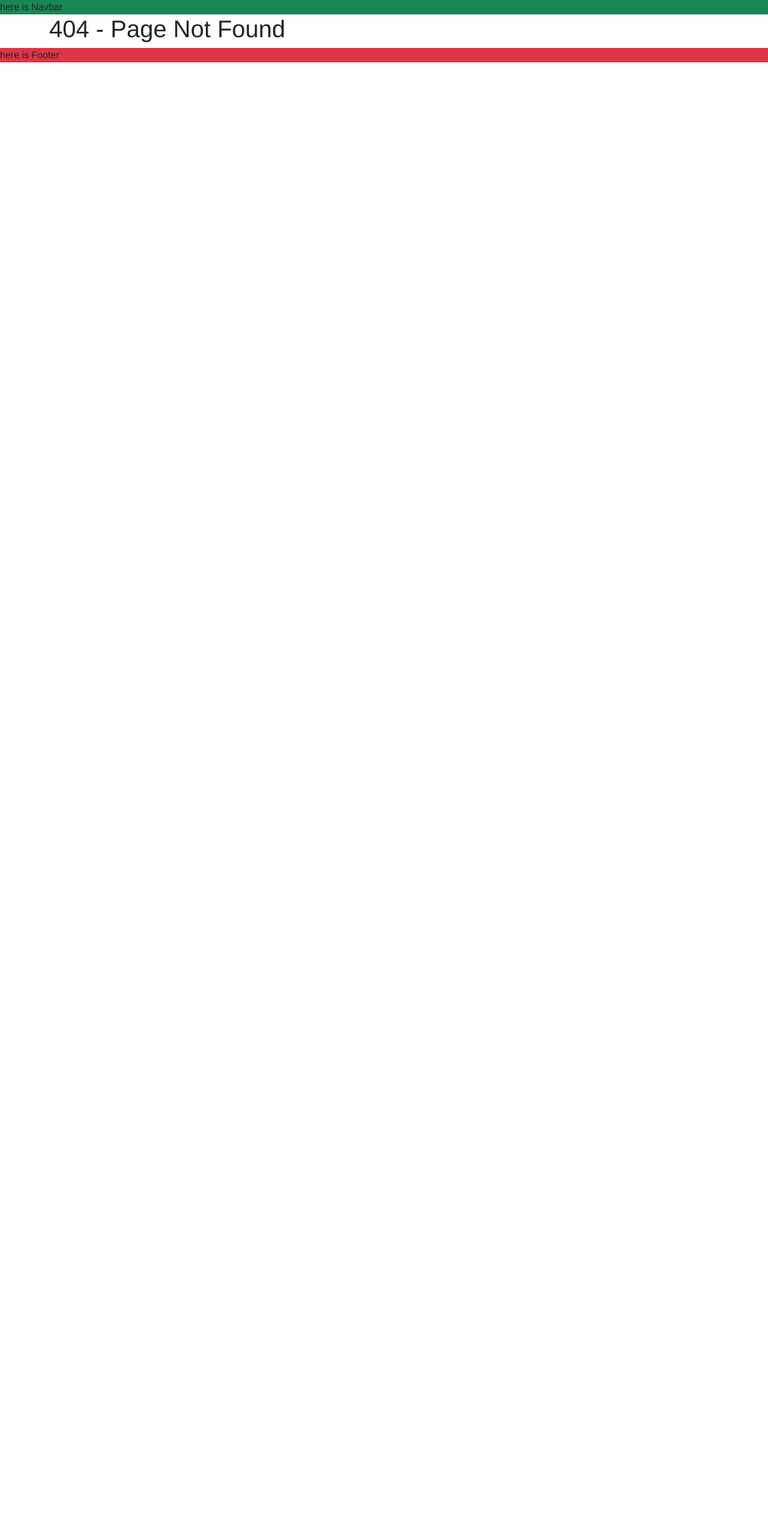
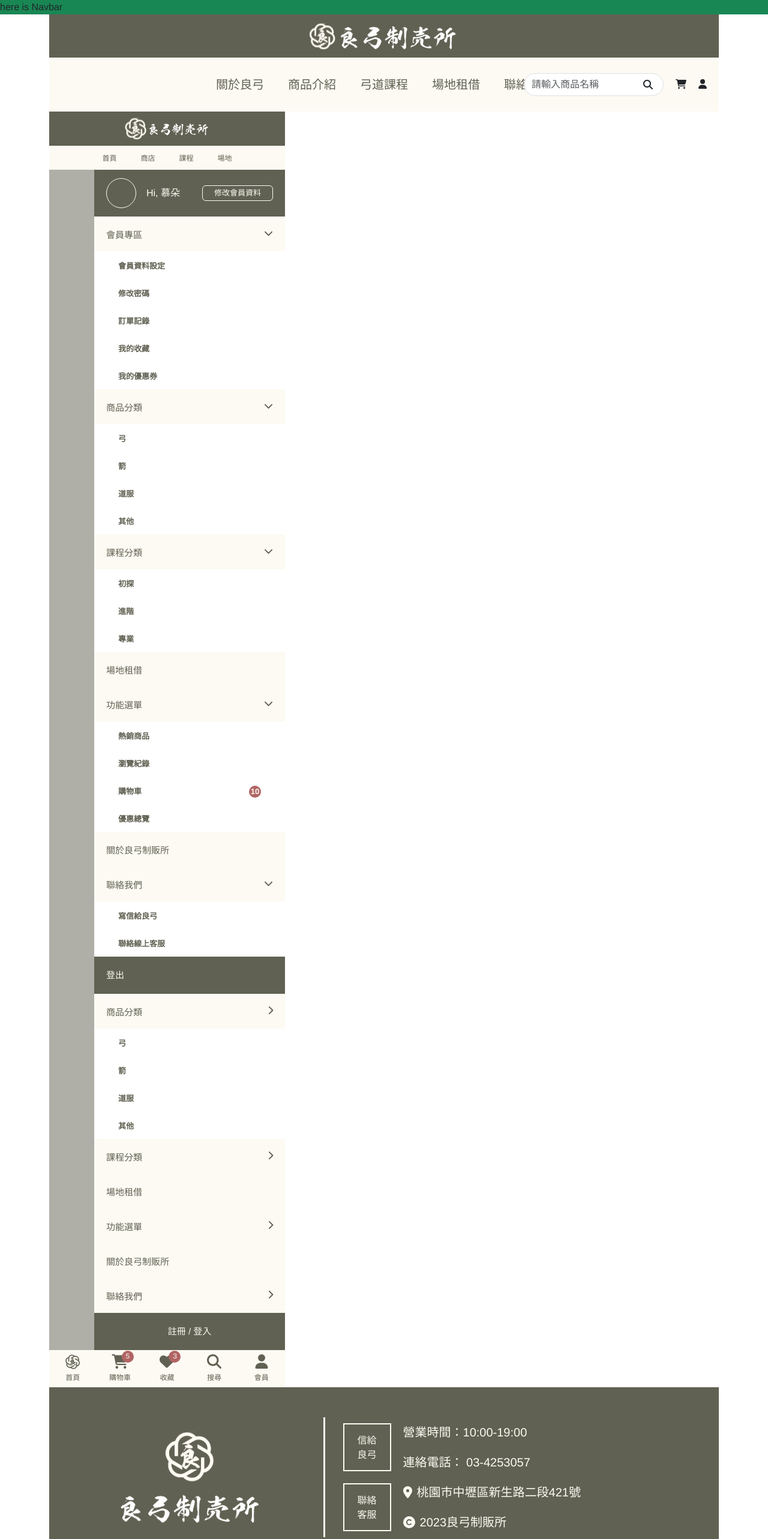
Before and after one commit to asmallgreen/final_project, a Next.js app in the folder client/: page /publictmp in a window 1280 px wide. Before the commit this address had no page. Shown: the top 2566 px of the page at 60% size. Before the commit the page ends 800 px from the top, so only its background shows below. Built offline with nearby package versions, Linux system fonts and the light colour scheme.

Commit message:
1314
公版微調

```diff
--- a/client/src/pages/_app.js
+++ b/client/src/pages/_app.js
@@ -2,7 +2,7 @@ import DefaultLayout from '../components/layout/default-layout'
 import 'bootstrap/dist/css/bootstrap.min.css'; // import bootstrap css
 
 import '../styles/_globals.scss';
-import '../styles/_product.scss';
+import '../styles/_public.scss';
 
 export default function MyApp({ Component, pageProps }) {
 
--- a/client/src/pages/product/index.js
+++ b/client/src/pages/publictmp/index.js
@@ -25,7 +25,7 @@ function PublicNav() {
         <img className="logo-text" src="/logo-text.svg" />
       </div>
       {/* 桌機版nav */}
-      <div className="table-nav position-relative d-flex align-items-center mx-3">
+      <div className="table-nav position-relative d-flex align-items-center">
         <ul className="nav position-absolute top-0 d-flex justify-content-center align-items-center">
           <li className="list-unstyled">
             <a href="/">關於良弓</a>
@@ -44,12 +44,15 @@ function PublicNav() {
           </li>
         </ul>
         <ul className="nav-fk d-flex position-absolute top-0 end-0 align-items-center">
-          <li className=" align-items-center list-unstyled d-flex">
-            <FontAwesomeIcon icon={faSearch} className="fa-magnifying-glass" />
+          <li className=" align-items-center list-unstyled d-flex  ">
             <input
-              className="form-control ms-3"
+              className="form-control ms-3 rounded-5 position-relative"
               type="text"
               placeholder="請輸入商品名稱"
+            />
+            <FontAwesomeIcon
+              icon={faSearch}
+              className="fa-magnifying-glass position-absolute"
             />
           </li>
           <li className="list-unstyled">
@@ -89,9 +92,11 @@ function PublicNav() {
       {/* 手機版ham 登入版*/}
       <div className="ham-login d-flex">
         <div className="opacity-50"></div>
-        <div className="btn p-0">
+        <div className="btns p-0">
           <div className="info d-flex align-items-center justify-content-between">
-            <div className="img"></div>
+            <div className="img">
+              <div className="img-edit opacity-50"></div>
+            </div>
             <div className="text">Hi, 慕朵</div>
             <div className="edit align-items-center d-flex justify-content-center rounded-2">
               修改會員資料
@@ -162,24 +167,11 @@ function PublicNav() {
       <div className="ham-logout d-flex">
         <div className="opacity-50"></div>
         <div className="btn p-0">
-
-          <div className="type d-flex justify-content-between">
-            會員專區
-            <FontAwesomeIcon
-              icon={faChevronDown}
-              className="fa-solid fa-chevron-down"
-            />
-          </div>
-          <div className="fk">會員資料設定</div>
-          <div className="fk">修改密碼</div>
-          <div className="fk">訂單記錄</div>
-          <div className="fk">我的收藏</div>
-          <div className="fk">我的優惠券</div>
           <div className="type d-flex justify-content-between">
             商品分類
             <FontAwesomeIcon
-              icon={faChevronDown}
-              className="fa-solid fa-chevron-down"
+              icon={faChevronRight}
+              className="fa-solid fa-chevron-right"
             />
           </div>
           <div className="fk">弓</div>
@@ -189,38 +181,26 @@ function PublicNav() {
           <div className="type d-flex justify-content-between">
             課程分類
             <FontAwesomeIcon
-              icon={faChevronDown}
-              className="fa-solid fa-chevron-down"
+              icon={faChevronRight}
+              className="fa-solid fa-chevron-right"
             />
           </div>
-          <div className="fk">初探</div>
-          <div className="fk">進階</div>
-          <div className="fk">專業</div>
           <div className="type">場地租借</div>
           <div className="type d-flex justify-content-between">
             功能選單
             <FontAwesomeIcon
-              icon={faChevronDown}
-              className="fa-solid fa-chevron-down"
+              icon={faChevronRight}
+              className="fa-solid fa-chevron-right"
             />
           </div>
-          <div className="fk">熱銷商品</div>
-          <div className="fk">瀏覽紀錄</div>
-          <div className="fk d-flex justify-content-between align-content-center">
-            購物車
-            <div className="sesstion text-center">10</div>
-          </div>
-          <div className="fk">優惠總覽</div>
           <div className="type">關於良弓制販所</div>
           <div className="type d-flex justify-content-between">
             聯絡我們
             <FontAwesomeIcon
-              icon={faChevronDown}
-              className="fa-solid fa-chevron-down"
+              icon={faChevronRight}
+              className="fa-solid fa-chevron-right"
             />
           </div>
-          <div className="fk">寫信給良弓</div>
-          <div className="fk">聯絡線上客服</div>
           <div className="login">註冊 / 登入</div>
         </div>
       </div>
@@ -228,11 +208,8 @@ function PublicNav() {
       {/* 手機版 button */}
       <div className="bottom-btn d-flex justify-content-around">
         <div className="btn home d-flex flex-column">
-          <FontAwesomeIcon
-            icon={faHouse}
-            className="fa-solid fa-2xl fa-house"
-          ></FontAwesomeIcon>
-          {/* <img className="logo" src="./images/logo1.png" alt="123" /> */}
+          <img className="logo-img2 text-center" src="/logo-img2.svg" />
+          <img className="logo-img text-center" src="/logo-img.svg" />
           首頁
         </div>
         <div className="btn cart position-relative">
--- a/client/src/styles/_product.scss
+++ b/client/src/styles/_public.scss
@@ -7,7 +7,7 @@ $emphColor: #b16464;
 }
 // 桌機logo
 .table-logo-bar {
-  img{
+  img {
     height: 45px;
     // padding-inline: 0px;
   }
@@ -48,6 +48,10 @@ $emphColor: #b16464;
     padding-inline: 10px;
     li {
       padding-inline: 10px;
+      .fa-magnifying-glass{
+        right: 110px;
+        // left: 60px;
+      }
     }
   }
 }
@@ -60,11 +64,11 @@ $emphColor: #b16464;
   font-size: 20px;
   .logo {
     margin: 10px;
-    .logo-img{
+    .logo-img {
       height: 85px;
       margin-bottom: 15px;
     }
-    .logo-text{
+    .logo-text {
       height: 54px;
     }
   }
@@ -95,14 +99,13 @@ $emphColor: #b16464;
   height: 57px;
   margin: 0;
   background-color: $mainColor;
-  .logo-img{
+  .logo-img {
     width: 38px;
     // padding-inline: 0px;
   }
-  .logo-text{
+  .logo-text {
     width: 105px;
   }
-
 }
 // 手機nav
 .phone-nav {
@@ -133,7 +136,7 @@ $emphColor: #b16464;
     }
   }
 }
-//手機button
+// 手機button
 .bottom-btn {
   width: 393px;
   height: 62px;
@@ -147,12 +150,25 @@ $emphColor: #b16464;
     flex-direction: column;
     justify-content: space-between;
     padding-inline: 15px;
-    // .home {
-    // .logo {
-    //   width: 38px;
-    //   height: 36px;
-    // }
-    // }
+    &:hover {
+      background-color: #616153;
+      color: $viceColor;
+      .logo-img2 {
+        display: none;
+        height: 0;
+      }
+      .logo-img {
+        height: 25px;
+        display: block;
+      }
+    }
+    .logo-img2 {
+      height: 25px;
+    }
+    .logo-img {
+      display: none;
+    }
+
     .notify {
       background-color: $emphColor;
       width: 20px;
@@ -162,42 +178,60 @@ $emphColor: #b16464;
     }
   }
 }
-
-.ham-login{
-  .opacity-50{
+// 手機ham
+.ham-login {
+  .opacity-50 {
     background-color: $mainColor;
     width: 75px;
   }
-  .btn{
+  .btns {
     border: 0;
     width: 318px;
-    .info{
+    .info {
       height: 78px;
       background-color: $mainColor;
       padding: 10px 20px;
       color: $viceColor;
-      .img{
+
+      .img {
         width: 50px;
         height: 50px;
         border: 1px solid $viceColor;
         border-radius: 50%;
+        .img-edit {
+          display: none;
+        }
+        &:hover {
+          .img-edit {
+            display: block;
+            width: 50px;
+            height: 50px;
+            border-radius: 50%;
+            background-color: $viceColor;
+          }
+        }
+
       }
-      .text{
+      .text {
         font-size: 16px;
         margin-inline: 10px 30px;
-
       }
-      .edit{
+      .edit {
         width: 118px;
         height: 26px;
         font-size: 13px;
         padding-inline: 10px;
-        // border-radius: 20%;
         border: 1px solid $viceColor;
         color: $viceColor;
+        &:hover {
+
+            background-color: $viceColor;
+            color: $mainColor;
+
+        }
       }
     }
-    .type{
+    .type {
       padding: 20px;
       color: $mainColor;
       background-color: $viceColor;
@@ -205,7 +239,7 @@ $emphColor: #b16464;
       font-size: 15px;
       text-align: start;
     }
-    .fk{
+    .fk {
       padding: 15px 40px;
       color: $mainColor;
       background-color: #ffffff;
@@ -213,7 +247,7 @@ $emphColor: #b16464;
       font-size: 13px;
       font-weight: bold;
       text-align: start;
-      .sesstion{
+      .sesstion {
         background-color: $emphColor;
         color: $viceColor;
         width: 20px;
@@ -221,7 +255,7 @@ $emphColor: #b16464;
         border-radius: 50%;
       }
     }
-    .logout{
+    .logout {
       height: 62px;
       background-color: $mainColor;
       color: $viceColor;
@@ -230,15 +264,15 @@ $emphColor: #b16464;
     }
   }
 }
-.ham-logout{
-  .opacity-50{
+.ham-logout {
+  .opacity-50 {
     background-color: $mainColor;
     width: 75px;
   }
-  .btn{
+  .btn {
     border: 0;
     width: 318px;
-    .type{
+    .type {
       padding: 20px;
       color: $mainColor;
       background-color: $viceColor;
@@ -246,7 +280,7 @@ $emphColor: #b16464;
       font-size: 15px;
       text-align: start;
     }
-    .fk{
+    .fk {
       padding: 15px 40px;
       color: $mainColor;
       background-color: #ffffff;
@@ -254,7 +288,7 @@ $emphColor: #b16464;
       font-size: 13px;
       font-weight: bold;
       text-align: start;
-      .sesstion{
+      .sesstion {
         background-color: $emphColor;
         color: $viceColor;
         width: 20px;
@@ -262,7 +296,7 @@ $emphColor: #b16464;
         border-radius: 50%;
       }
     }
-    .login{
+    .login {
       height: 62px;
       background-color: $mainColor;
       color: $viceColor;
```
Also changed, not shown: client/public/logo-img2.svg (added).
